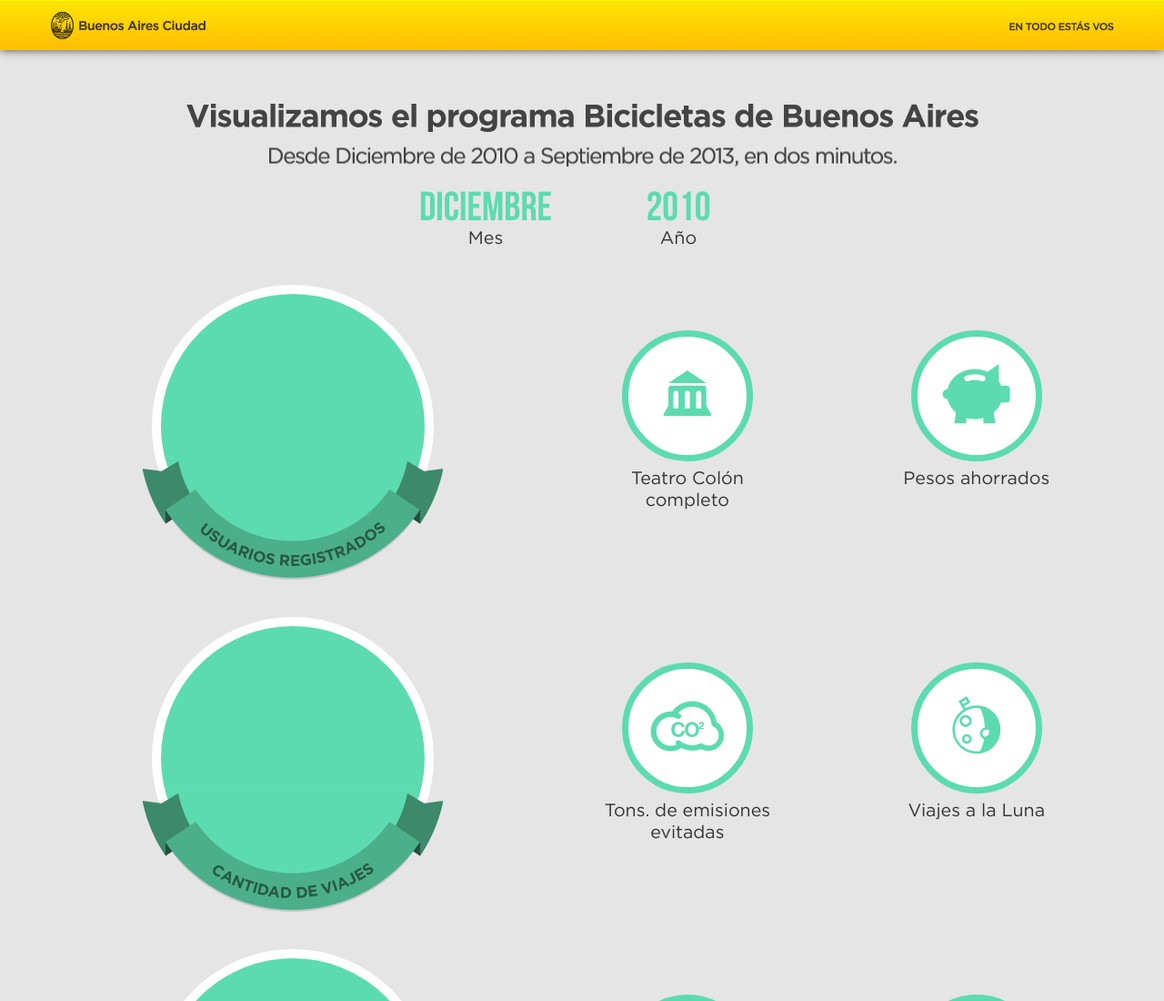
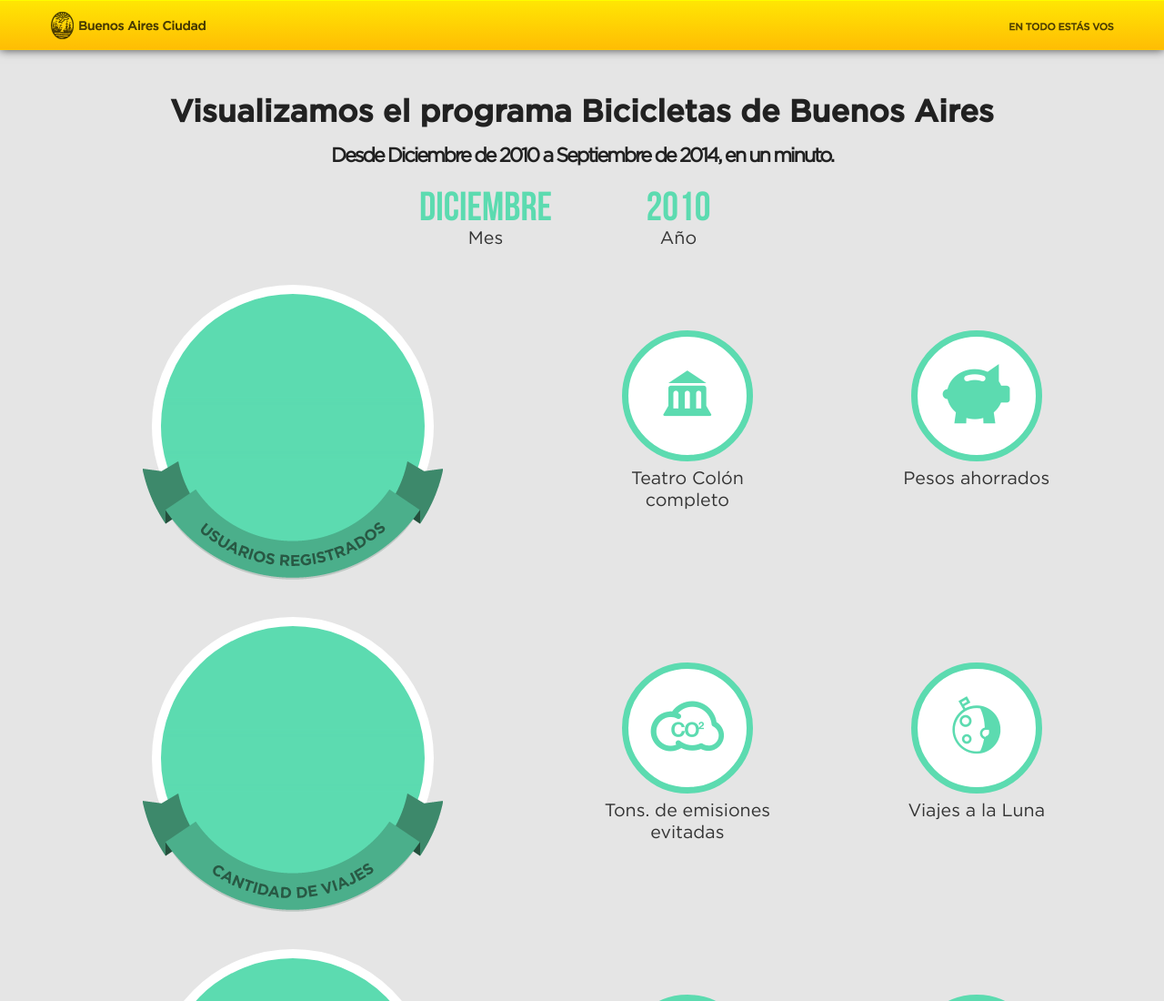
Before and after one commit to gcba/expobici, a plain HTML site: page animate_dataviz.html in a window 1280 px wide. Shown: the top 1100 px of the page at 91% size. Drawn offline with Linux system fonts and the light colour scheme; no server answers; files whose address does not match are found by name.

Commit message:
Borro los videos institucionales y cambio textos de imagenes por textos por default.

```diff
--- a/css/general.css
+++ b/css/general.css
@@ -165,8 +165,6 @@ h1 {
     padding-bottom:                 10px;
     margin-top:                     7px;
     display:                        block;
-    text-indent:                    -5000px;
-    background-image:               url(../img/type-h1.png);
     background-position:            center center;
     background-repeat:              no-repeat;
 }
@@ -178,8 +176,6 @@ h2 {
     line-height:                    1em;
     margin-top:                     7px;
     display:                        block;
-    text-indent:                    -5000px;
-    background-image:               url(../img/type-h2.png);
     background-position:            center center;
     background-repeat:              no-repeat;
 }
```
Also changed, not shown: video/snapshot.jpg (deleted), 1 other file.
